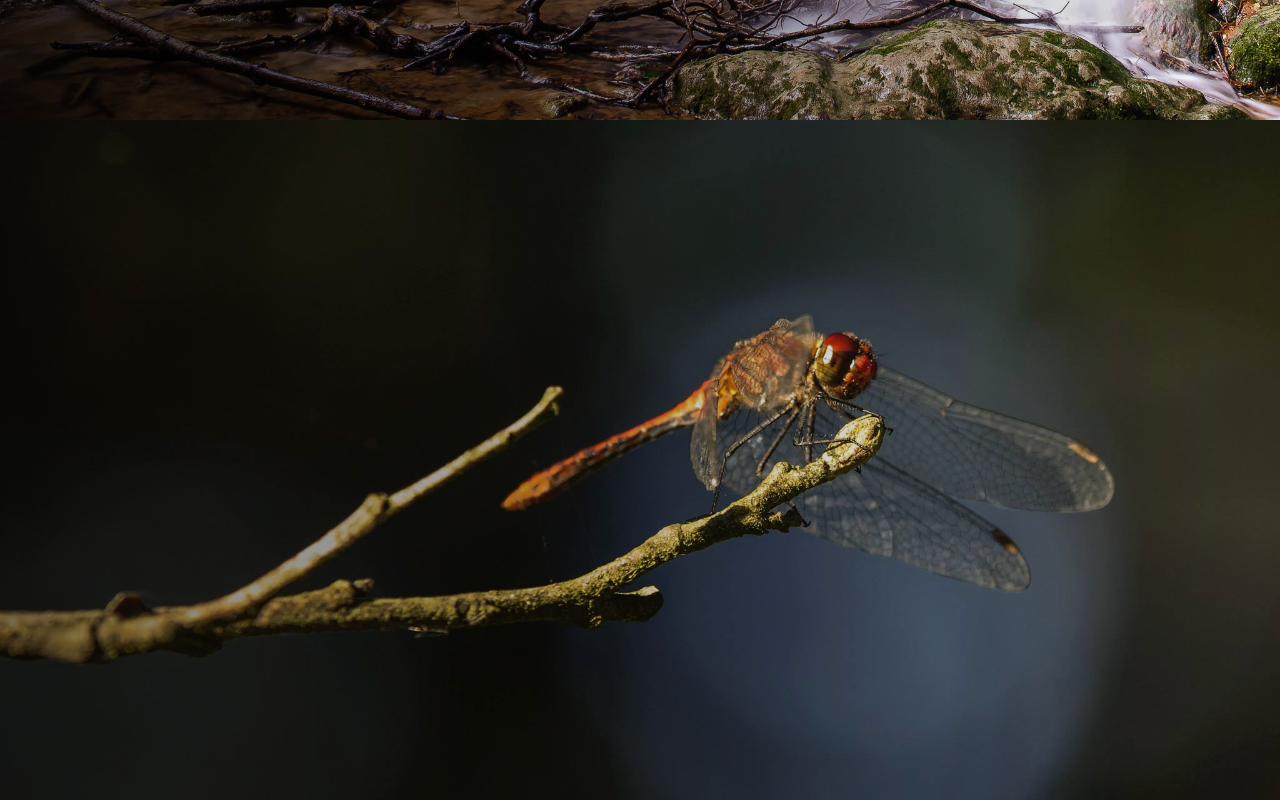
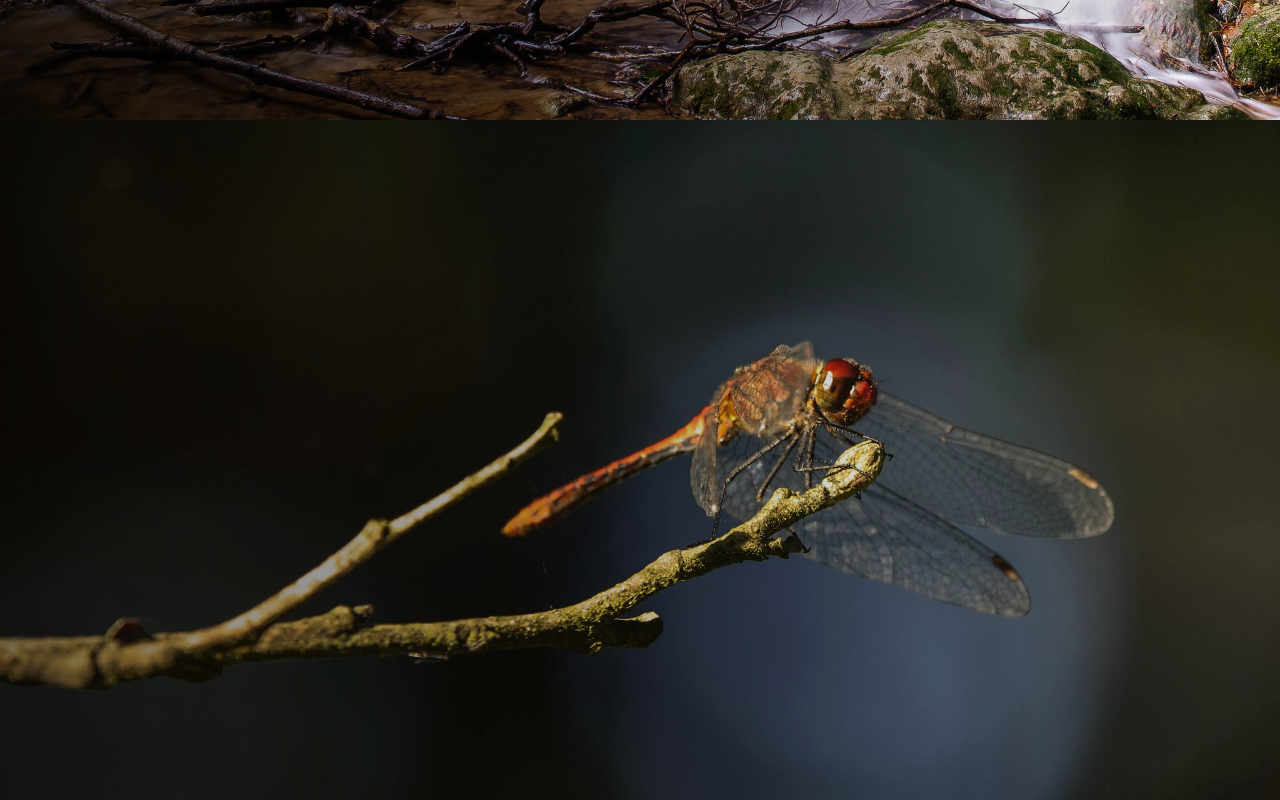
Before and after one commit to jacpolanski/jac.polanski, a Next.js app: page / in a window 1280 px wide. Shown: the part 1480-2280 px from the top of the page. Built offline with nearby package versions, Linux system fonts and the light colour scheme; a web font is replaced by a local one.

Commit message:
Minor styling adjustments

```diff
--- a/styles/styles.scss
+++ b/styles/styles.scss
@@ -27,11 +27,11 @@
 }
 
 .background-projects {
-  background: #66a6ff url("../public/dragonfly.jpg") no-repeat fixed bottom/cover;
+  background: #66a6ff url("../public/dragonfly.jpg") no-repeat fixed center/cover;
   height: 100vh;
 
   @media (max-width: 1000px) {
-    background-position: (bottom right -200px);
+    background-position: (center right -200px);
   }
   .wrapper-projects {
     height: 100%;
@@ -59,7 +59,7 @@
 
   .wrapper-contact {
     height: 100%;
-    background-image: linear-gradient(to right, rgba(0,0,0,.7), rgba(0,0,0,0));
+    background-image: linear-gradient(to right, rgba(0,0,0,.1), rgba(0,0,0,0));
     font-family: 'Indie Flower', cursive;
     font-size: 1.5rem;
   }
```
